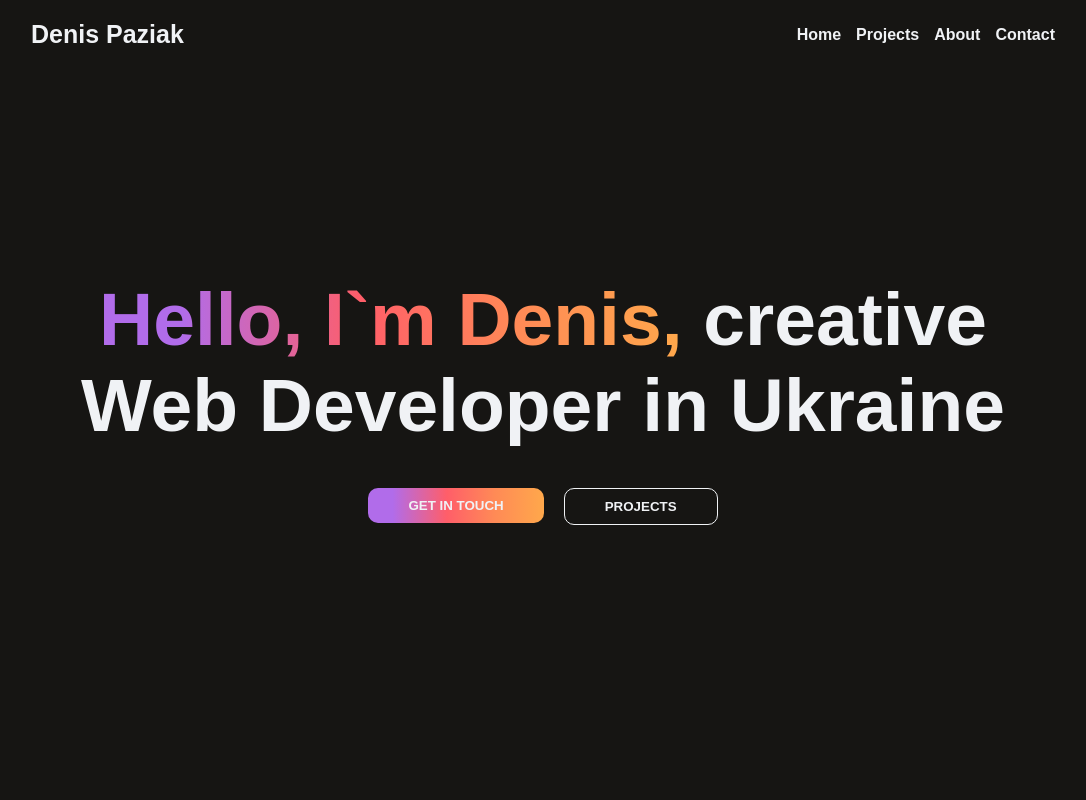
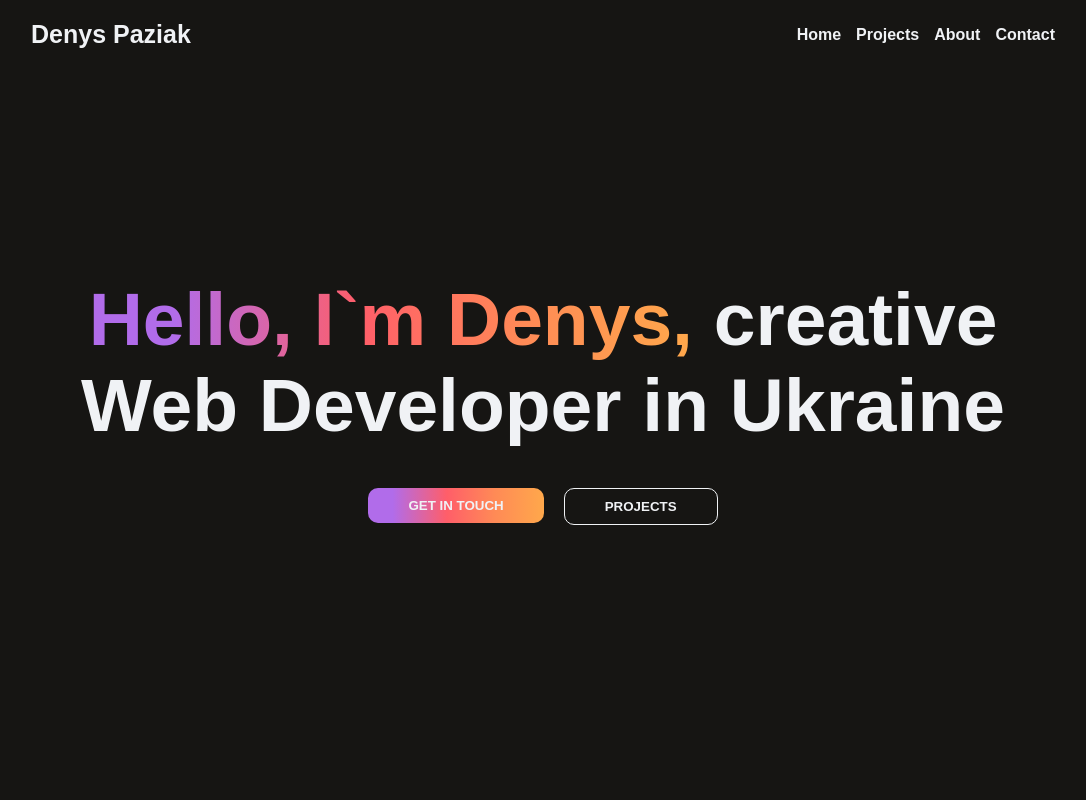
Before and after one commit to Denis-Paziak/portfolio, a React (Create React App) app: page / in a window 1280 px wide. Shown: the top 800 px of the page, without its empty margins (97-1183 px from the left). Built offline with nearby package versions, Linux system fonts and the light colour scheme; a web font is replaced by a local one.

Commit message:
Add meta tag (Google console)

```diff
--- a/public/index.html
+++ b/public/index.html
@@ -1,31 +1,18 @@
 <!DOCTYPE html>
 <html lang="en">
+
 <head>
   <meta charset="utf-8" />
   <link rel="icon" href="%PUBLIC_URL%/favicon.ico" />
   <meta name="viewport" content="width=device-width, initial-scale=1" />
   <meta name="theme-color" content="#000000" />
-    <meta
-      name="description"
-      content="Web site created using create-react-app"
-    />
+  <meta name="description" content="Web site created using create-react-app" />
+  <meta name="google-site-verification" content="YayVnBXs9R0QeBQ-y3jkvBdZ5VGw0tVIMrRLGaVrcBo" />
   <link rel="apple-touch-icon" href="%PUBLIC_URL%/logo192.png" />
-    <!--
-      manifest.json provides metadata used when your web app is installed on a
-      user's mobile device or desktop. See https://developers.google.com/web/fundamentals/web-app-manifest/
-    -->
   <link rel="manifest" href="%PUBLIC_URL%/manifest.json" />
-    <!--
-      Notice the use of %PUBLIC_URL% in the tags above.
-      It will be replaced with the URL of the `public` folder during the build.
-      Only files inside the `public` folder can be referenced from the HTML.
+  <title>Denys Paziak</title>
+</head>
 
-      Unlike "/favicon.ico" or "favicon.ico", "%PUBLIC_URL%/favicon.ico" will
-      work correctly both with client-side routing and a non-root public URL.
-      Learn how to configure a non-root public URL by running `npm run build`.
-    -->
-    <title>React App</title>
-  </head>
 <body>
   <noscript>You need to enable JavaScript to run this app.</noscript>
   <div id="root"></div>
@@ -40,4 +27,5 @@
       To create a production bundle, use `npm run build` or `yarn build`.
     -->
 </body>
+
 </html>
--- a/src/Components/App/App.tsx
+++ b/src/Components/App/App.tsx
@@ -44,7 +44,6 @@ function App() {
       <About />
       <Contact />
       <Footer />
-
     </div>
   );
 }
--- a/src/Components/Header/Header.tsx
+++ b/src/Components/Header/Header.tsx
@@ -21,7 +21,7 @@ function Header({ statusMenu, setMenuStatus }: iProps) {
     return (
         <header className='header'>
             <div className="container">
-                <div className="logo">Denis Paziak</div>
+                <div className="logo">Denys Paziak</div>
                 <nav className={'nav ' + statusMenu}>
                     <a className='hover' href="#home">Home</a>
                     <a className='hover' href="#projects">Projects</a>
--- a/src/Components/Home/Home.tsx
+++ b/src/Components/Home/Home.tsx
@@ -4,7 +4,7 @@ function Home() {
     return (
         <section className='home ' id="home">
             <div className="container">
-                <h1 ><span> Hello, I`m Denis,</span> creative Web Developer in Ukraine</h1>
+                <h1 ><span> Hello, I`m Denys,</span> creative Web Developer in Ukraine</h1>
                 <div className="buttons" >
                     <a href="#contact">
                         <button className='gradient-button hover'>Get in Touch</button>
```
Lines whose indentation alone changed are shown as unchanged.
